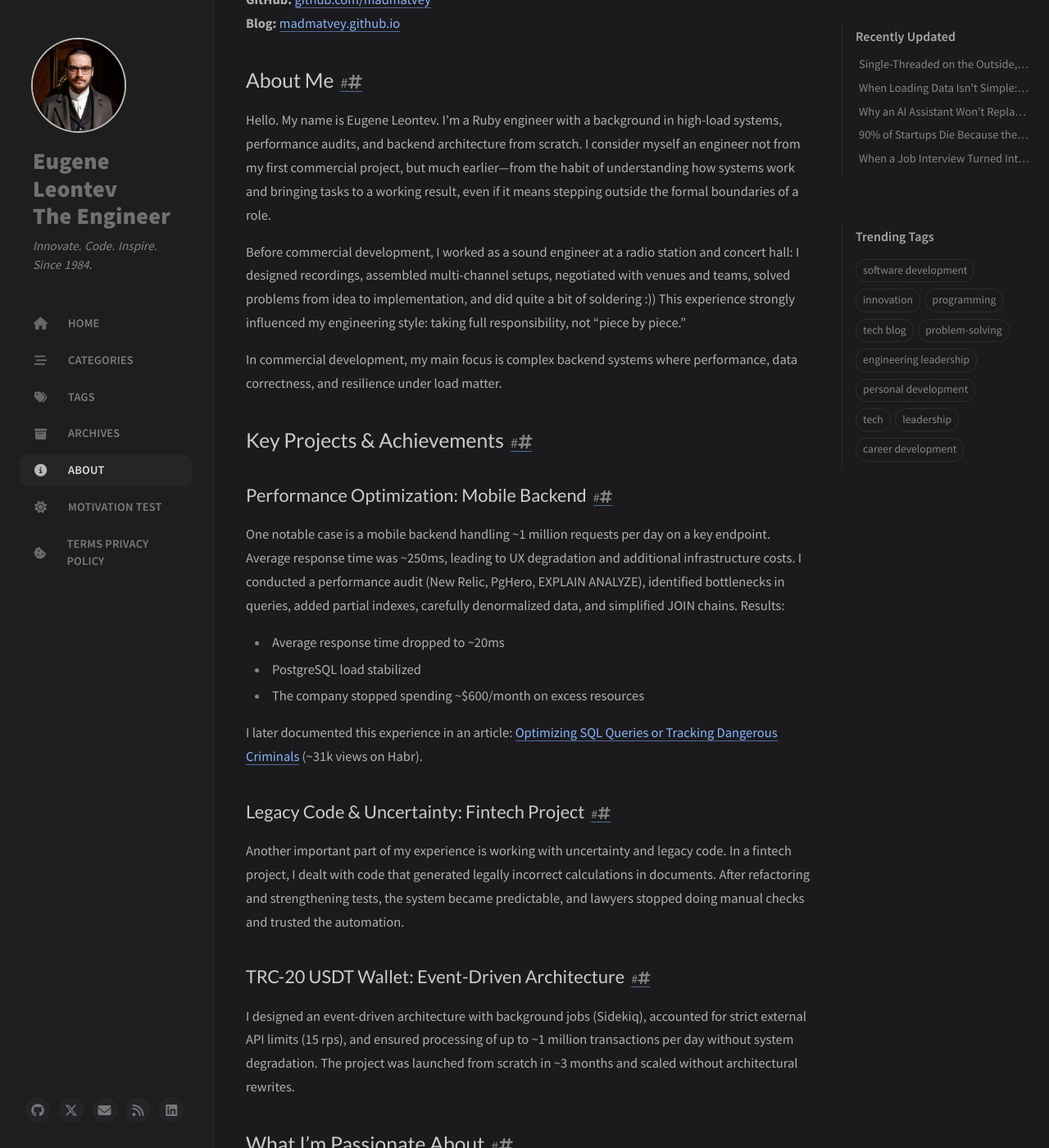
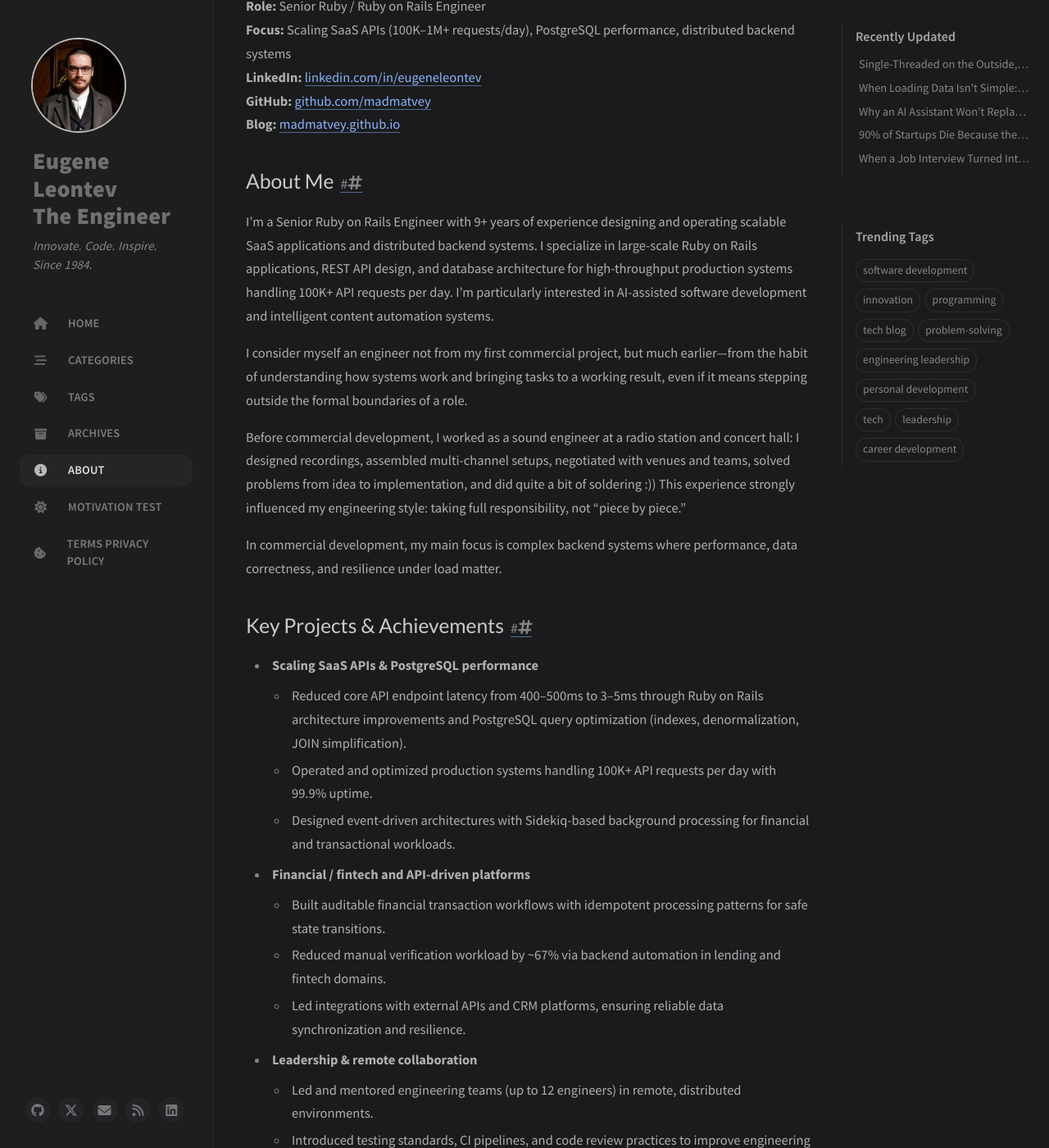
Before and after one commit to madmatvey/madmatvey.github.io, a Jekyll site: the page built from _tabs/about.md, in a window 1280 px wide and 1400 px high, scrolled down 483 px. Shown: the whole window at 82% size. Built offline with Jekyll 4.4.1, drawn with Linux system fonts in a browser that asks for light colours; cached includes are drawn as plain includes; nearby versions of some CDN libraries; a script that is not in the unit is left out; some of the changed text lies outside the part shown.

Commit message:
CV update 2026-03

```diff
--- a/_tabs/about.md
+++ b/_tabs/about.md
@@ -5,16 +5,20 @@ order: 4
 description: "Eugene Leontev - Ruby Engineer specializing in high-load backends, performance audits, and backend architecture from scratch. Based in Tbilisi, Georgia."
 ---
 
-# Eugene Leontev - Ruby Engineer
+# Eugene Leontev – Senior Ruby / Ruby on Rails Engineer
 
 **Location:** Tbilisi, Georgia
+**Role:** Senior Ruby / Ruby on Rails Engineer
+**Focus:** Scaling SaaS APIs (100K–1M+ requests/day), PostgreSQL performance, distributed backend systems
 **LinkedIn:** [linkedin.com/in/eugeneleontev](https://www.linkedin.com/in/eugeneleontev/)
 **GitHub:** [github.com/madmatvey](https://github.com/madmatvey)
 **Blog:** [madmatvey.github.io](https://madmatvey.github.io/)
 
 ## About Me
 
-Hello. My name is Eugene Leontev. I'm a Ruby engineer with a background in high-load systems, performance audits, and backend architecture from scratch. I consider myself an engineer not from my first commercial project, but much earlier—from the habit of understanding how systems work and bringing tasks to a working result, even if it means stepping outside the formal boundaries of a role.
+I'm a Senior Ruby on Rails Engineer with 9+ years of experience designing and operating scalable SaaS applications and distributed backend systems. I specialize in large-scale Ruby on Rails applications, REST API design, and database architecture for high-throughput production systems handling 100K+ API requests per day. I'm particularly interested in AI-assisted software development and intelligent content automation systems.
+
+I consider myself an engineer not from my first commercial project, but much earlier—from the habit of understanding how systems work and bringing tasks to a working result, even if it means stepping outside the formal boundaries of a role.
 
 Before commercial development, I worked as a sound engineer at a radio station and concert hall: I designed recordings, assembled multi-channel setups, negotiated with venues and teams, solved problems from idea to implementation, and did quite a bit of soldering :)) This experience strongly influenced my engineering style: taking full responsibility, not "piece by piece."
 
@@ -22,28 +26,29 @@ In commercial development, my main focus is complex backend systems where perfor
 
 ## Key Projects & Achievements
 
-### Performance Optimization: Mobile Backend
+- **Scaling SaaS APIs & PostgreSQL performance**
+  - Reduced core API endpoint latency from 400–500ms to 3–5ms through Ruby on Rails architecture improvements and PostgreSQL query optimization (indexes, denormalization, JOIN simplification).
+  - Operated and optimized production systems handling 100K+ API requests per day with 99.9% uptime.
+  - Designed event-driven architectures with Sidekiq-based background processing for financial and transactional workloads.
 
-One notable case is a mobile backend handling ~1 million requests per day on a key endpoint. Average response time was ~250ms, leading to UX degradation and additional infrastructure costs. I conducted a performance audit (New Relic, PgHero, EXPLAIN ANALYZE), identified bottlenecks in queries, added partial indexes, carefully denormalized data, and simplified JOIN chains. Results:
-- Average response time dropped to ~20ms
-- PostgreSQL load stabilized
-- The company stopped spending ~$600/month on excess resources
+- **Financial / fintech and API-driven platforms**
+  - Built auditable financial transaction workflows with idempotent processing patterns for safe state transitions.
+  - Reduced manual verification workload by ~67% via backend automation in lending and fintech domains.
+  - Led integrations with external APIs and CRM platforms, ensuring reliable data synchronization and resilience.
 
-I later documented this experience in an article: [Optimizing SQL Queries or Tracking Dangerous Criminals](https://madmatvey.github.io/posts/sql-optimization-or-criminal-tracking/) (~31k views on Habr).
-
-### Legacy Code & Uncertainty: Fintech Project
-
-Another important part of my experience is working with uncertainty and legacy code. In a fintech project, I dealt with code that generated legally incorrect calculations in documents. After refactoring and strengthening tests, the system became predictable, and lawyers stopped doing manual checks and trusted the automation.
-
-### TRC-20 USDT Wallet: Event-Driven Architecture
-
-I designed an event-driven architecture with background jobs (Sidekiq), accounted for strict external API limits (15 rps), and ensured processing of up to ~1 million transactions per day without system degradation. The project was launched from scratch in ~3 months and scaled without architectural rewrites.
+- **Leadership & remote collaboration**
+  - Led and mentored engineering teams (up to 12 engineers) in remote, distributed environments.
+  - Introduced testing standards, CI pipelines, and code review practices to improve engineering quality and maintainable Rails architecture.
+  - Collaborated closely with founders, product managers, and customer-facing teams to deliver features from inception to production.
 
 ## What I'm Passionate About
 
 I'm particularly drawn to:
-- **Backend architecture from scratch** — designing systems that scale and maintain
-- **Performance audits and PostgreSQL work** — finding bottlenecks and optimizing queries
+- **Ruby on Rails application architecture** — scalable web application and service-oriented architectures
+- **API design and integration** — designing REST APIs and integrating external services and CRMs
+- **PostgreSQL performance optimization** — query tuning, indexing strategies, and data modeling for high-throughput systems
+- **Asynchronous processing pipelines** — Sidekiq, background jobs, and distributed processing
+- **Production observability & reliability** — metrics, logging, debugging in live systems
 - **Reducing uncertainty** — through communication with business and users
 - **Stabilizing and "bringing to reason"** existing codebases
 
@@ -79,7 +84,7 @@ I have a work permit as an individual entrepreneur in 🇬🇪 Georgia.
 
 ## CV
 
-Feel free to [download my CV](/assets/Eugene_Leontev_CV_RoR.25.pdf)
+Feel free to [download my CV](/assets/Eugene_Leontev_Resume.pdf)
 
 ## Donate Me
 
```
Also changed, not shown: 1 other file.
